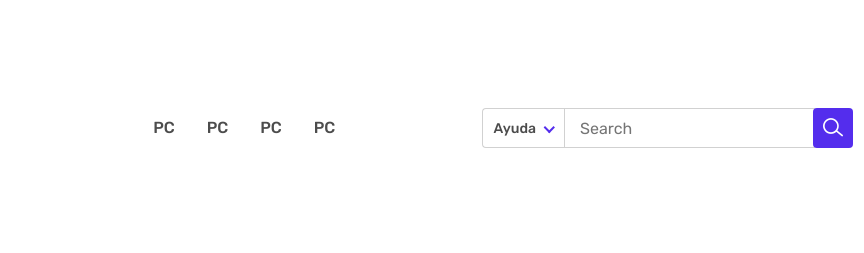
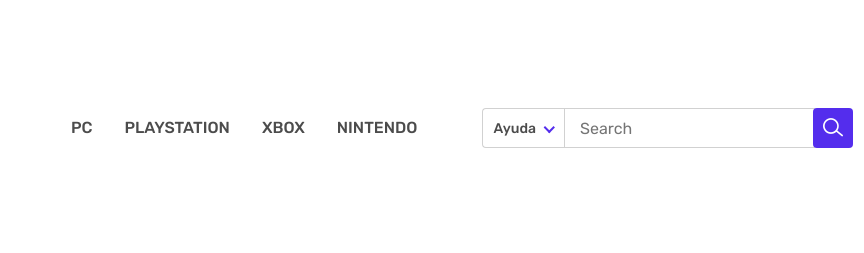
Before and after one commit to reneesc/examen1evaluacion, a plain HTML site: page index.html in a window 1280 px wide. Shown: the part 45-298 px from the top of the page, 316-1180 px from the left. Drawn offline with Linux system fonts and the light colour scheme.

Commit message:
Commit :D

```diff
--- a/index.html
+++ b/index.html
@@ -340,7 +340,7 @@
                                     </li>
                                     <ul class="main-menu">
                                         <li class="position-static menu-item-has-children">
-                                            <a href="#">Pc</a>
+                                            <a href="#">PlayStation</a>
                                             <!-- sub mega dropdown Start -->
                                             <ul class="sub-mega-dropdown">
                                                 <li>
@@ -375,7 +375,7 @@
                                         </li>
                                         <ul class="main-menu">
                                             <li class="position-static menu-item-has-children">
-                                                <a href="#">Pc</a>
+                                                <a href="#">Xbox</a>
                                                 <!-- sub mega dropdown Start -->
                                                 <ul class="sub-mega-dropdown">
                                                     <li>
@@ -410,7 +410,7 @@
                                             </li>
                                             <ul class="main-menu">
                                                 <li class="position-static menu-item-has-children">
-                                                    <a href="#">Pc</a>
+                                                    <a href="#">Nintendo</a>
                                                     <!-- sub mega dropdown Start -->
                                                     <ul class="sub-mega-dropdown">
                                                         <li>
```
